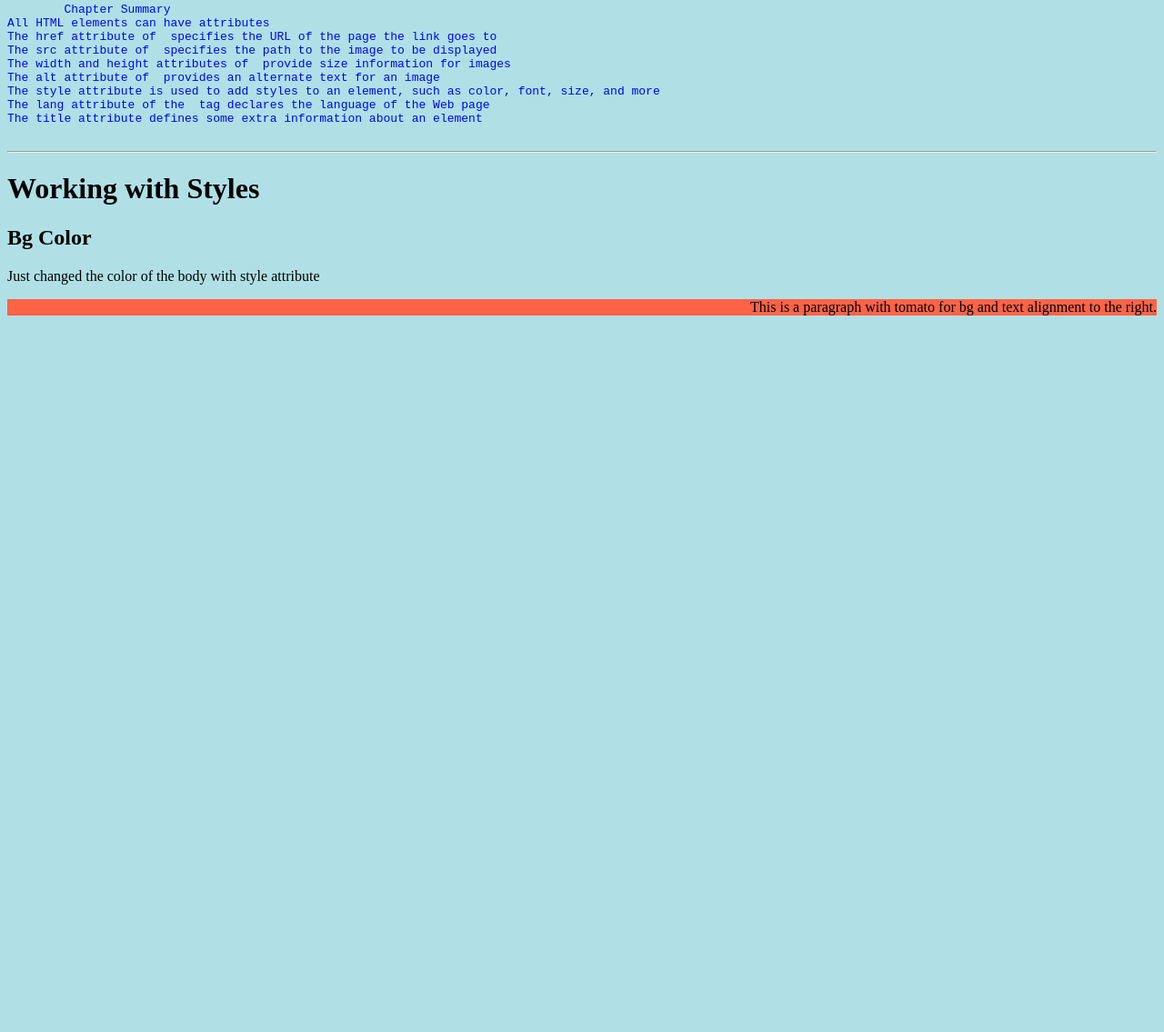
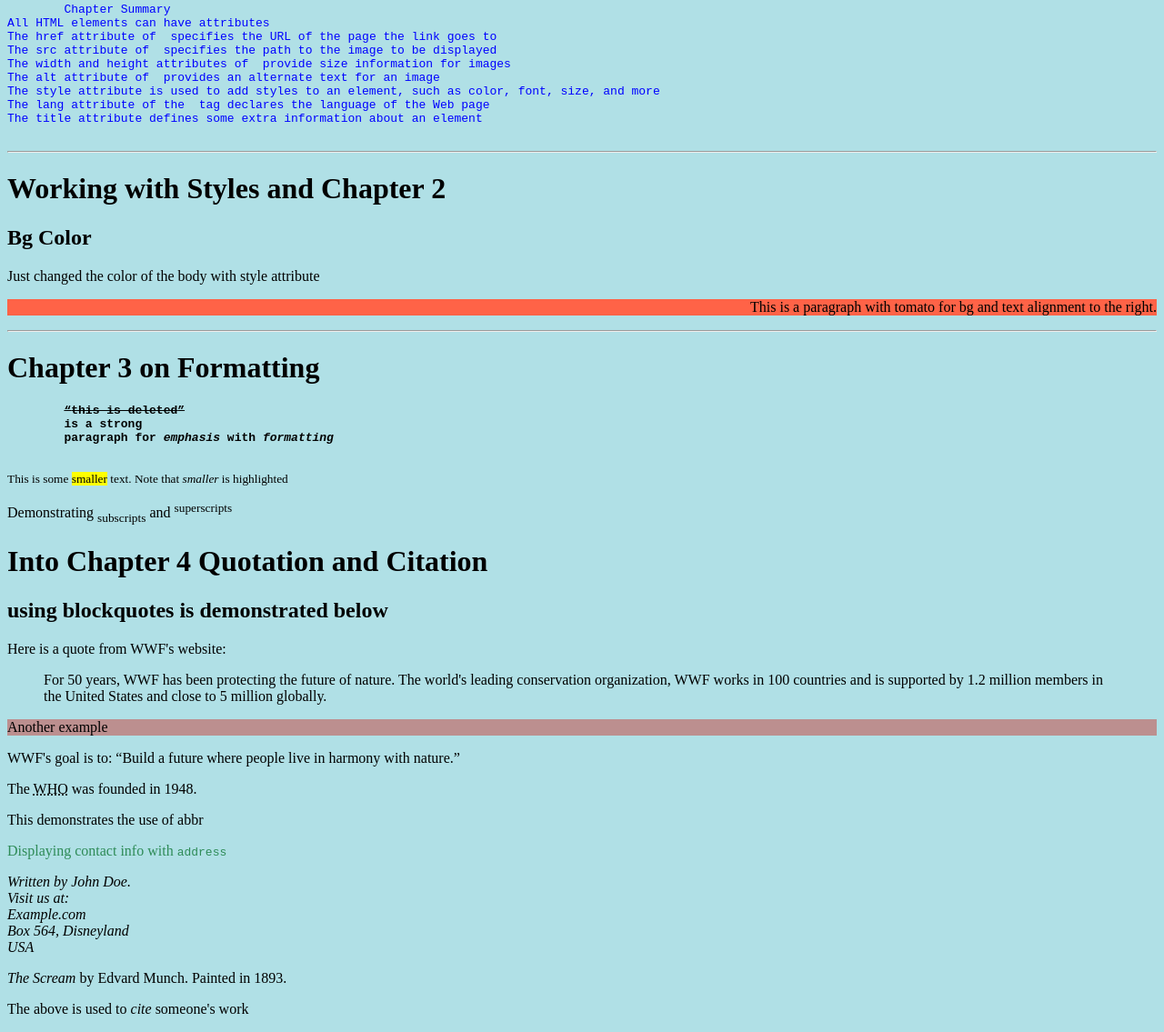
Before and after one commit to NateOs/HTML-Review, a plain HTML site: page index.html in a window 1280 px wide. Shown: the part 625-1760 px from the top of the page at 91% size. Before the commit the page ends 988 px from the top, so only its background shows below. Drawn offline with Linux system fonts and the light colour scheme.

Commit message:
More on citing and quotes

```diff
--- a/index.html
+++ b/index.html
@@ -5,8 +5,9 @@
     <meta name="viewport" content="width=device-width, initial-scale=1.0">
     <title>Document</title>
 </head>
-<body style="background-color: powderblue;">
-   <h1>This is HTML </h1>
+<body style="background-color: powderblue; text-align: left;">
+
+   <h1>This is HTML and Chapter 1</h1>
    <a href="https://www.w3schools.com">This is a link</a>
    <img src="w3schools.jpg" alt="W3Schools.com" width="104" height="142">
    <p><code>The <!DOCTYPE> declaration represents the document type, and helps browsers to display web pages correctly.</code></p>
@@ -44,10 +45,59 @@ The title attribute defines some extra information about an element
     <hr>
 </caption>
 
-<h1>Working with Styles</h1>
+<h1>Working with Styles and Chapter 2</h1>
 
 <h2>Bg Color</h2>
 <p>Just changed the color of the body with style attribute</p>
 <p style="background-color:tomato; text-align: right;">This is a paragraph with tomato for bg and text alignment to the right.</p>
+<hr>
+
+<h1>Chapter 3 on Formatting</h1>
+
+<p> <strong>
+    <pre>
+        <del><q>this is deleted</q></del>
+        is a strong
+        paragraph for <i>emphasis</i> with <em>formatting</em>
+    </pre>
+    </strong>
+    <small>This is some <mark>smaller</mark> text.
+    Note that <em>smaller</em> is highlighted</small>
+</p>
+
+<p>Demonstrating <sub>subscripts</sub> and <sup>superscripts</sup></p>
+
+<h1>Into Chapter 4 Quotation and Citation</h1>
+
+<h2>using blockquotes is demonstrated below</h2>
+<p>Here is a quote from WWF's website:</p>
+<blockquote cite="http://www.worldwildlife.org/who/index.html">
+For 50 years, WWF has been protecting the future of nature.
+The world's leading conservation organization,
+WWF works in 100 countries and is supported by
+1.2 million members in the United States and
+close to 5 million globally.
+</blockquote>
+
+<p style="background-color: rosybrown;">Another example</p>
+<p>WWF's goal is to: <q>Build a future where people live in harmony with nature.</q></p>
+
+ <p>The
+     <abbr title="World Health Organization">WHO</abbr>
+      was founded in 1948.</p><p>This demonstrates the use of abbr</p>
+
+<p style="color: seagreen;">Displaying contact info with <code>address</code>
+    <address>
+        Written by John Doe.<br>
+        Visit us at:<br>
+        Example.com<br>
+        Box 564, Disneyland<br>
+        USA
+        </address>
+</p>
+
+<p><cite>The Scream</cite> by Edvard Munch. Painted in 1893.</p>
+
+<p>The above is used to <cite>cite</cite> someone's work</p>
 </body>
 </html>
```
